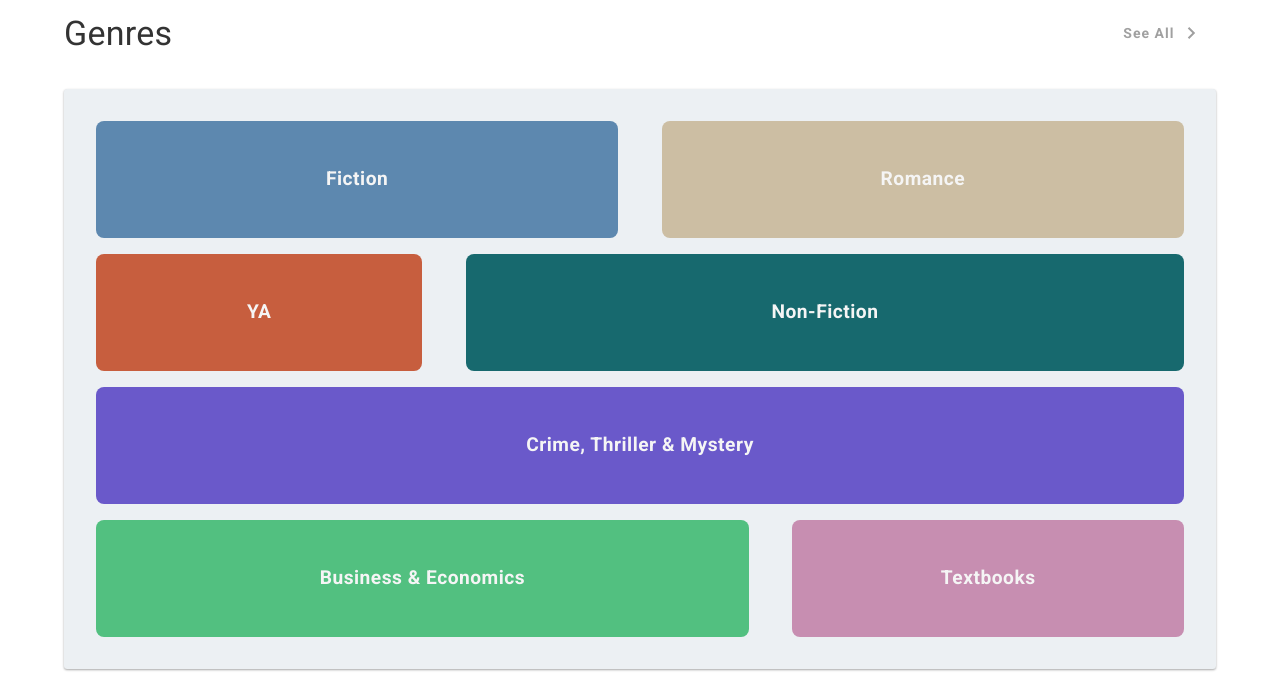
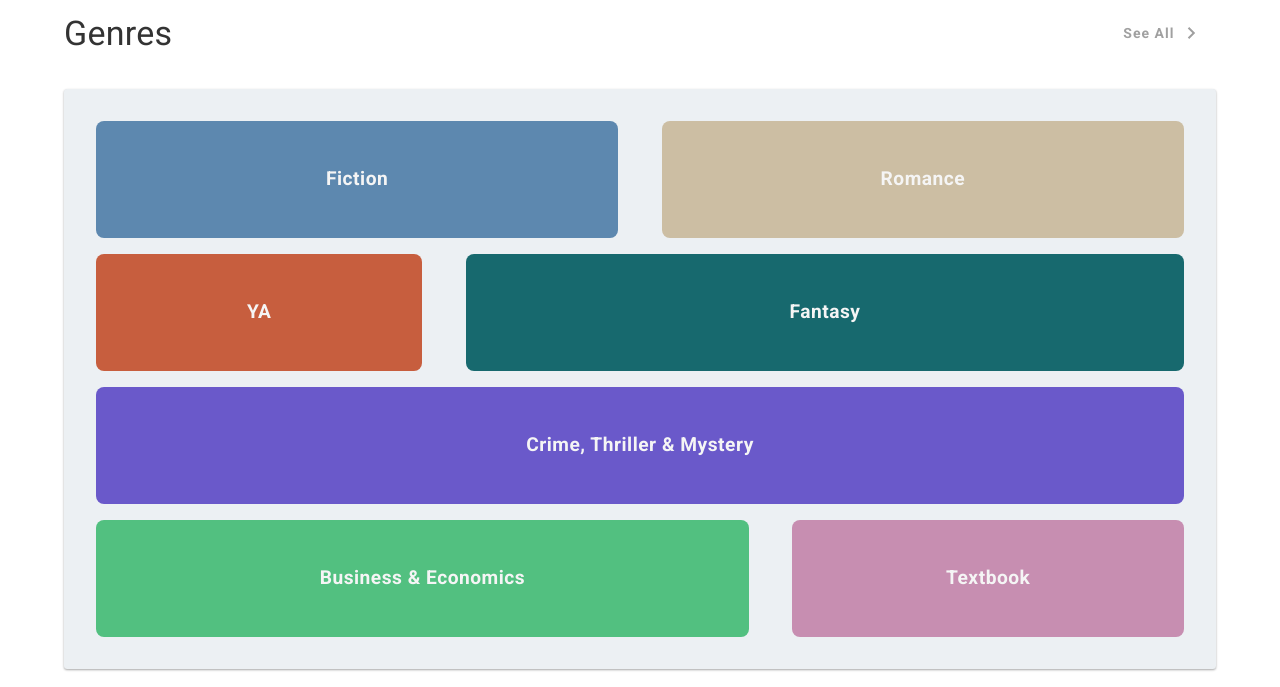
Before and after one commit to villdev/fact-fiction, a React (Vite) app: page / in a window 1280 px wide. Shown: the part 1200-1887 px from the top of the page. Built offline with nearby package versions, Linux system fonts and the light colour scheme; no server answers.

Commit message:
fix: added genre tile links

```diff
--- a/src/css/style.css
+++ b/src/css/style.css
@@ -1119,13 +1119,13 @@ header {
   height: 580px;
   box-shadow: rgba(0, 0, 0, 0.12) 0px 1px 3px, rgba(0, 0, 0, 0.24) 0px 1px 2px;
 }
-.genre {
+.genre-tile {
   display: flex;
   justify-content: center;
   align-items: center;
   /* border: 1px solid red; */
   margin-bottom: 1rem;
-  padding: 2rem;
+  /* padding: 2rem; */
   border-radius: 0.5rem;
   color: var(--white-color);
   font-weight: 700;
@@ -1135,68 +1135,75 @@ header {
   transition: background-color 250ms;
   position: relative;
 }
-.genres-wrapper > .genre:nth-child(1) {
+.genre-tile--link {
+  width: 100%;
+  height: 100%;
+  display: flex;
+  justify-content: center;
+  align-items: center;
+}
+.genre-tile:nth-child(1) {
   /* grid-area: "a"; */
   flex-basis: 48%;
   /* background-color: #476a8a; */
   background-color: #5d88af;
 }
-.genres-wrapper > .genre:nth-child(1):hover {
+.genre-tile-:nth-child(1):hover {
   background-color: #476a8a;
 }
 
-.genres-wrapper > .genre:nth-child(2) {
+.genre-tile:nth-child(2) {
   /* grid-area: "b"; */
   flex-basis: 48%;
   /* background-color: #a59983; */
   background-color: #ccbea3;
 }
-.genres-wrapper > .genre:nth-child(2):hover {
+.genre-tile:nth-child(2):hover {
   background-color: #a59983;
 }
-.genres-wrapper > .genre:nth-child(3) {
+.genre-tile:nth-child(3) {
   /* grid-area: "c"; */
   flex-basis: 30%;
   /* background-color: #a24c33; */
   background-color: #c75e3e;
 }
-.genres-wrapper > .genre:nth-child(3):hover {
+.genre-tile:nth-child(3):hover {
   background-color: #a24c33;
 }
-.genres-wrapper > .genre:nth-child(4) {
+.genre-tile:nth-child(4) {
   /* grid-area: "d"; */
   flex-basis: 66%;
   /* background-color: #0d4044; */
   background-color: #17696e;
 }
-.genres-wrapper > .genre:nth-child(4):hover {
+.genre-tile:nth-child(4):hover {
   background-color: #0d4044;
 }
-.genres-wrapper > .genre:nth-child(5) {
+.genre-tile:nth-child(5) {
   /* grid-area: "e"; */
   flex-basis: 100%;
   /* background-color: #5547a6; */
   background-color: #6a59ca;
 }
-.genres-wrapper > .genre:nth-child(5):hover {
+.genre-tile:nth-child(5):hover {
   background-color: #5547a6;
 }
-.genres-wrapper > .genre:nth-child(6) {
+.genre-tile:nth-child(6) {
   /* grid-area: "e"; */
   flex-basis: 60%;
   /* background-color: #47a66f; */
   background-color: #52c080;
 }
-.genres-wrapper > .genre:nth-child(6):hover {
+.genre-tile:nth-child(6):hover {
   background-color: #47a66f;
 }
-.genres-wrapper > .genre:nth-child(7) {
+.genre-tile:nth-child(7) {
   /* grid-area: "e"; */
   flex-basis: 36%;
   /* background-color: #a67894; */
   background-color: #c78eb1;
 }
-.genres-wrapper > .genre:nth-child(7):hover {
+.genre-tile:nth-child(7):hover {
   background-color: #a67894;
 }
 
--- a/src/pages/Home.js
+++ b/src/pages/Home.js
@@ -160,18 +160,88 @@ export default function Home() {
             </div>
             <div className="home-page-section__content">
               <div className="genres-wrapper">
-                {/* <div className="genre"><Link> Fiction</Link></div> */}
-                <div className="genre">
-                  {/* <Link to="/genre" className="genre-mosiac-link"> */}{" "}
-                  Fiction
-                  {/* </Link> */}
+                <div className="genre-tile">
+                  <Link
+                    to={{
+                      pathname: "/category",
+                      search: `?genre=${encodeURIComponent("Fiction")}`,
+                    }}
+                    className="nav-link genre-tile--link"
+                  >
+                    Fiction
+                  </Link>
                 </div>
-                <div className="genre">Romance</div>
-                <div className="genre">YA</div>
-                <div className="genre">Non-Fiction</div>
-                <div className="genre">Crime, Thriller &#38; Mystery</div>
-                <div className="genre">Business &#38; Economics</div>
-                <div className="genre">Textbooks</div>
+
+                <div className="genre-tile">
+                  <Link
+                    to={{
+                      pathname: "/category",
+                      search: `?genre=${encodeURIComponent("Romance")}`,
+                    }}
+                    className="nav-link genre-tile--link"
+                  >
+                    Romance
+                  </Link>
+                </div>
+                <div className="genre-tile">
+                  <Link
+                    to={{
+                      pathname: "/category",
+                      search: `?genre=${encodeURIComponent("YA")}`,
+                    }}
+                    className="nav-link genre-tile--link"
+                  >
+                    YA
+                  </Link>
+                </div>
+                <div className="genre-tile">
+                  <Link
+                    to={{
+                      pathname: "/category",
+                      search: `?genre=${encodeURIComponent("Fantasy")}`,
+                    }}
+                    className="nav-link genre-tile--link"
+                  >
+                    Fantasy
+                  </Link>
+                </div>
+                <div className="genre-tile">
+                  <Link
+                    to={{
+                      pathname: "/category",
+                      search: `?genre=${encodeURIComponent(
+                        "Thriller"
+                      )}&genre=${encodeURIComponent("Mystery")}`,
+                    }}
+                    className="nav-link genre-tile--link"
+                  >
+                    Crime, Thriller &#38; Mystery
+                  </Link>
+                </div>
+                <div className="genre-tile">
+                  <Link
+                    to={{
+                      pathname: "/category",
+                      search: `?genre=${encodeURIComponent(
+                        "Business & Economics"
+                      )}`,
+                    }}
+                    className="nav-link genre-tile--link"
+                  >
+                    Business &#38; Economics
+                  </Link>
+                </div>
+                <div className="genre-tile">
+                  <Link
+                    to={{
+                      pathname: "/category",
+                      search: `?genre=${encodeURIComponent("Textbook")}`,
+                    }}
+                    className="nav-link genre-tile--link"
+                  >
+                    Textbook
+                  </Link>
+                </div>
               </div>
             </div>
           </div>
@@ -179,6 +249,7 @@ export default function Home() {
             <div className="home-page-section__subtitle">
               Bestsellers{" "}
               <button className="btn btn--sm btn--rounded btn--link btn-see-all--link">
+                {/* <Link to="/bestsellers" className="nav-link"> */}
                 See All{" "}
                 <svg
                   width="24"
@@ -192,6 +263,7 @@ export default function Home() {
                     // fill="#333333"
                   />
                 </svg>
+                {/* </Link> */}
               </button>
             </div>
             <div className="home-page-section__content">
```
